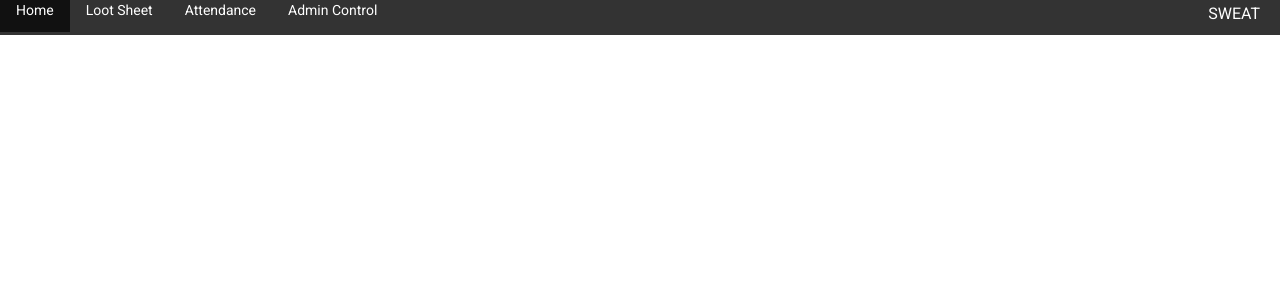
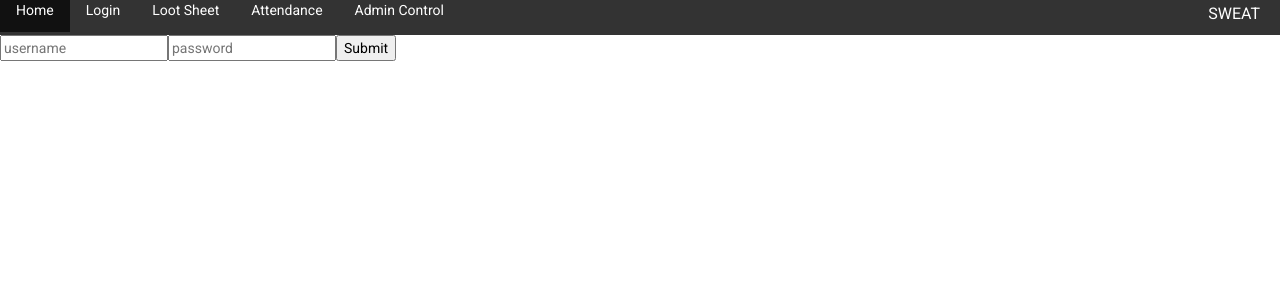
Before and after one commit to essweinjacob/OnslaughtLootSystemFE, an Angular app: page /login in a window 1280 px wide. Before the commit this address led to /. Shown: the top 300 px of the page. Built offline with nearby package versions, Linux system fonts and the light colour scheme.

Commit message:
added login

```diff
--- a/src/app/app-routing.module.ts
+++ b/src/app/app-routing.module.ts
@@ -4,6 +4,7 @@ import { CommonModule } from '@angular/common';
 import { ItemEntryComponent } from './item-entry/item-entry.component';
 import { AttendanceComponent } from './attendance/attendance.component';
 import { AdminPageComponent } from './adminpage/adminpage.component';
+import { LoginComponent } from './login/login.component';
 
 const routes: Routes = [
   { path: 'adminLootSheet',
@@ -11,7 +12,9 @@ const routes: Routes = [
   { path: 'adminAttendance',
     component: AttendanceComponent },
   { path: 'adminPage',
-    component: AdminPageComponent}
+    component: AdminPageComponent},
+  { path: 'login',
+    component: LoginComponent}
 ];
 
 @NgModule({
--- a/src/app/app.component.html
+++ b/src/app/app.component.html
@@ -1,5 +1,6 @@
 <nav>
     <a routerLink="">Home</a>
+    <a routerLink="login">Login</a>
     <a routerLink="adminLootSheet">Loot Sheet</a>
     <a routerLink="adminAttendance">Attendance</a>
     <a routerLink="adminPage">Admin Control</a>
--- a/src/app/app.module.ts
+++ b/src/app/app.module.ts
@@ -18,6 +18,7 @@ import { MatButtonModule } from '@angular/material/button';
 import { MatButtonToggleModule } from '@angular/material/button-toggle';
 import { AdminPageComponent } from './adminpage/adminpage.component';
 import { NotesDialogComponent } from './notes-dialog/notes-dialog.component';
+import { LoginComponent } from './login/login.component';
 
 @NgModule({
   declarations: [
@@ -29,6 +30,7 @@ import { NotesDialogComponent } from './notes-dialog/notes-dialog.component';
     AddDateDialogComponent,
     AdminPageComponent,
     NotesDialogComponent,
+    LoginComponent,
   ],
   imports: [
     BrowserModule,
--- /dev/null
+++ b/src/app/auth.service.ts
@@ -0,0 +1,19 @@
+import { Injectable } from '@angular/core';
+import { HttpClient } from '@angular/common/http';
+
+@Injectable({
+  providedIn: 'root'
+})
+export class AuthService {
+
+  constructor(private http: HttpClient) { }
+
+  getUserDetails(charName: string, password: string){
+    return this.http.post('http://localhost:8080/api/auth', {
+      charName,
+      password
+    }).subscribe(data =>{
+      console.log(data)
+    })
+  }
+}
--- /dev/null
+++ b/src/app/login/login.component.html
@@ -0,0 +1,3 @@
+<input type="text" placeholder="username" [(ngModel)]="username">
+<input type="password" placeholder="password" [(ngModel)]="password">
+<input type="submit" value="Submit" (click)="loginUser()">
--- /dev/null
+++ b/src/app/login/login.component.ts
@@ -0,0 +1,25 @@
+import { Component, OnInit } from '@angular/core';
+import { AuthService } from 'app/auth.service';
+
+@Component({
+  selector: 'app-login',
+  templateUrl: './login.component.html',
+  styleUrls: ['./login.component.css']
+})
+export class LoginComponent implements OnInit {
+  username: string;
+  password: string;
+
+  constructor(private Auth: AuthService) { }
+
+  ngOnInit(): void {
+  }
+
+  loginUser(){
+    const charName = this.username;
+    const password = this.password;
+
+    console.log(charName, password);
+    this.Auth.getUserDetails(charName, password);
+  }
+}
```
Also changed, not shown: src/app/login/login.component.css (added), 2 other files (tests, documents, lock files or other folders).
